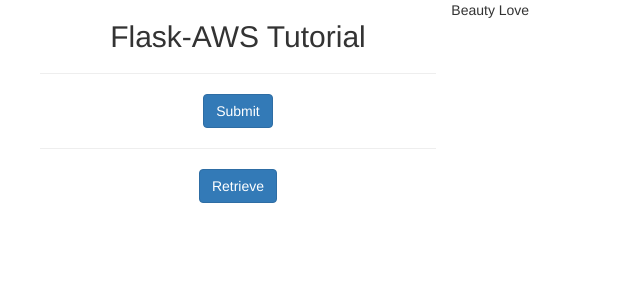
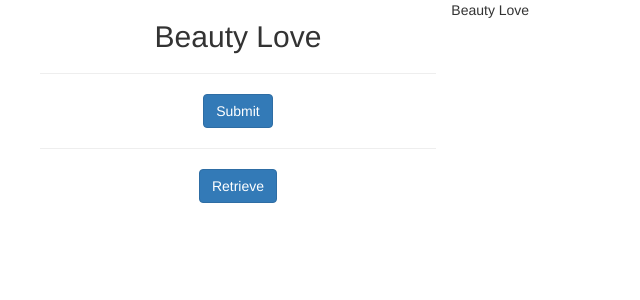
Before and after one commit to KewForest-CS-2018-19/ort-tracking-advanced-cs-18-19, a Flask app: page / in a window 1280 px wide. Shown: the top 300 px of the page, without its empty margins (402-1042 px from the left). Run offline with Flask 2, Linux system fonts and the light colour scheme; some libraries are stand-ins or nearby versions.

Commit message:
Update templates/index.html

```diff
--- a/templates/index.html
+++ b/templates/index.html
@@ -4,7 +4,7 @@
 <div class="col-md-4 col-md-offset-4">
 
       <div align="center">
-        <h2>Flask-AWS Tutorial</h2>
+        <h2>Beauty Love</h2>
       </div>
 
 <hr>
```
